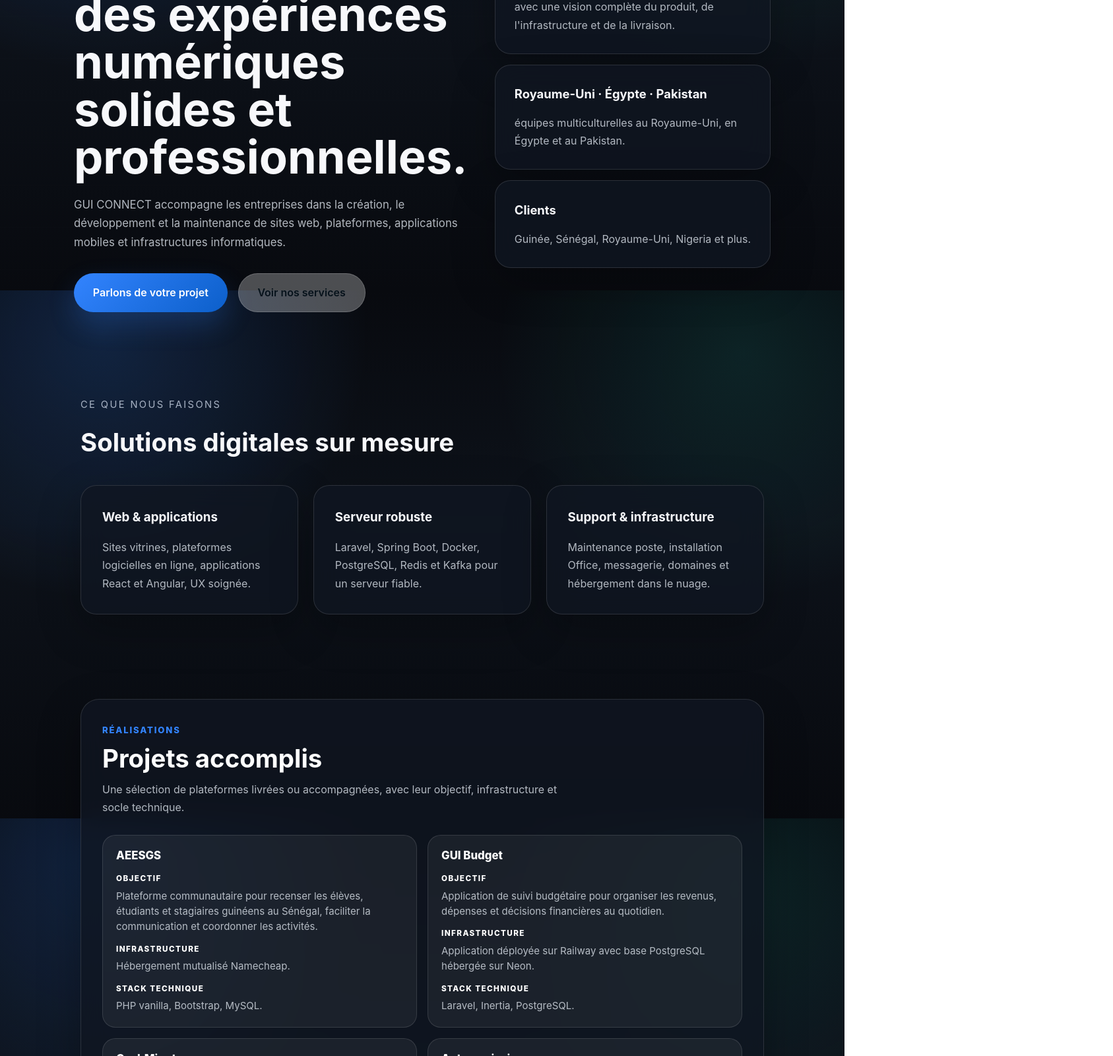
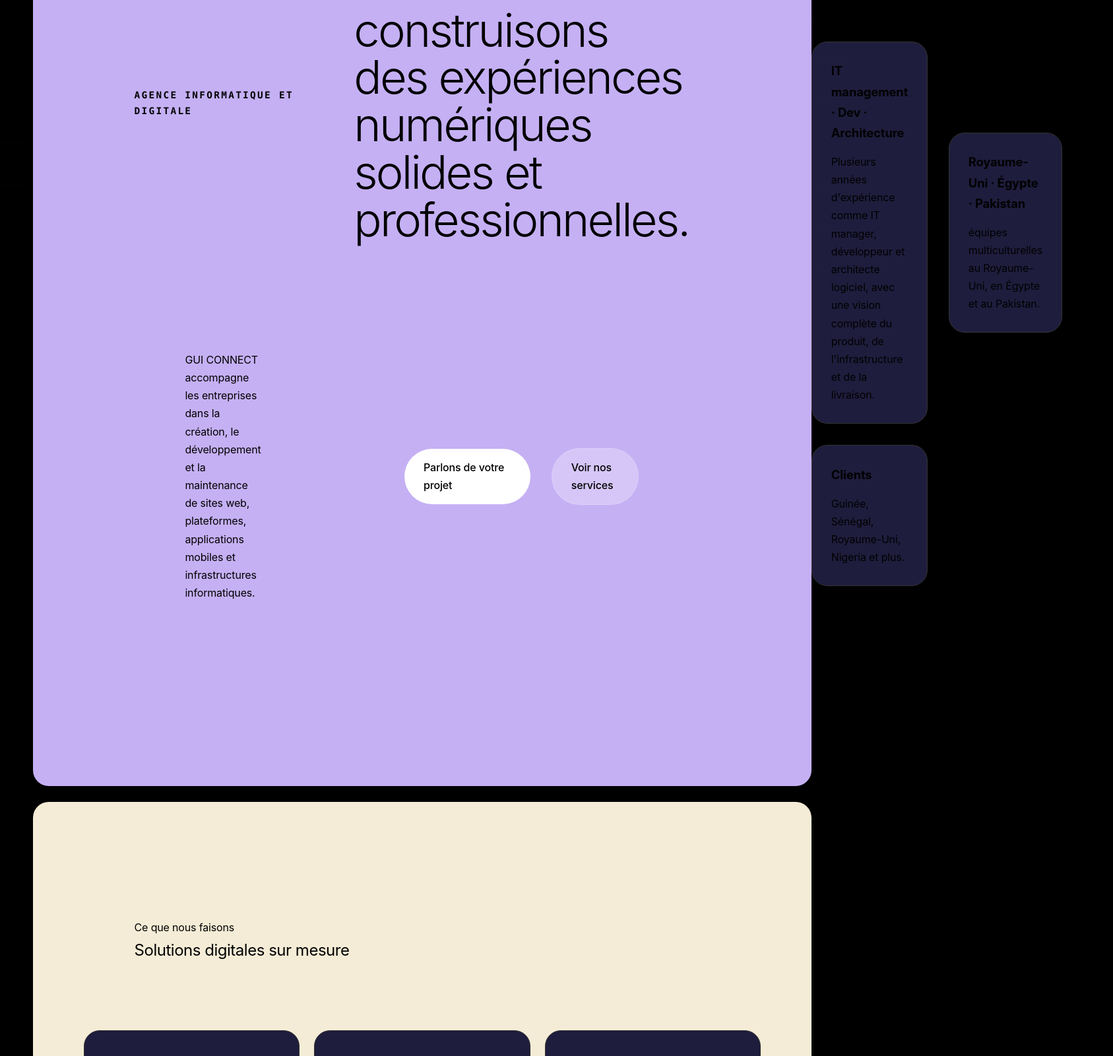
Before and after one commit to ibrabowe97/gui-connect.github.io, a plain HTML site: page index.html in a window 1280 px wide. Shown: the part 360-1960 px from the top of the page at 66% size, 1687 px wide, since content can reach past the window. Drawn offline with Linux system fonts and the light colour scheme; some packages are replaced by stand-ins of ours; a script that the page names is missing.

Commit message:
feat: complete UI/UX overhaul to Figma editorial design system

```diff
--- a/index.html
+++ b/index.html
@@ -93,8 +93,8 @@
     </header>
 
     <main>
-      <section class="hero hero-home">
-        <div class="hero-content">
+      <section class="hero color-block bg-lilac hero-home">
+        <div class="hero color-block bg-lilac-content">
           <p class="eyebrow" data-i18n-key="homeEyebrow">
             Agence informatique et digitale
           </p>
@@ -102,12 +102,12 @@
             Nous construisons des expériences numériques solides et
             professionnelles.
           </h1>
-          <p class="hero-text" data-i18n-key="homeHeroText">
+          <p class="hero color-block bg-lilac-text" data-i18n-key="homeHeroText">
             GUI CONNECT accompagne les entreprises dans la création, le
             développement et la maintenance de sites web, plateformes,
             applications mobiles et infrastructures informatiques.
           </p>
-          <div class="hero-actions">
+          <div class="hero color-block bg-lilac-actions">
             <a href="contact.html" class="btn btn-primary" data-i18n-key="homePrimaryCta"
               >Parlons de votre projet</a
             >
@@ -117,7 +117,7 @@
           </div>
         </div>
 
-        <div class="hero-panel">
+        <div class="hero color-block bg-lilac-panel">
           <div class="stat-card">
             <span data-i18n-key="homeStatExperienceTitle"
               >IT management · Dev · Architecture</span
@@ -145,8 +145,8 @@
         </div>
       </section>
 
-      <section class="section section-spotlight">
-        <div class="section-header">
+      <section class="section color-block bg-cream section-spotlight">
+        <div class="section color-block bg-cream-header">
           <span data-i18n-key="homeSpotlightEyebrow">Ce que nous faisons</span>
           <h2 data-i18n-key="homeSpotlightTitle">
             Solutions digitales sur mesure
--- a/style.css
+++ b/style.css
@@ -1242,3 +1242,146 @@ body.light-mode-active textarea {
     align-items: flex-start;
   }
 }
+
+
+/* --- FIGMA EDITORIAL REDESIGN OVERRIDES --- */
+@import url('https://fonts.googleapis.com/css2?family=Inter:wght@320;330;340;400;480;540;700&display=swap');
+
+:root {
+  --page-gradient-dark: #000000;
+  --page-gradient-light: #ffffff;
+  --content-surface: #1f1d3d;
+  --content-border: #333333;
+  --content-shadow: none;
+  --glass-bg: transparent;
+  --glass-shadow: none;
+  --glass-border: rgba(255, 255, 255, 0.1);
+}
+
+body.light-mode-active {
+  --content-surface: #ffffff;
+  --content-border: #e6e6e6;
+  --content-shadow: none;
+  --glass-bg: transparent;
+  --glass-border: rgba(0, 0, 0, 0.1);
+}
+
+body {
+  font-family: 'Inter', system-ui, sans-serif;
+  letter-spacing: -0.01em;
+}
+
+/* Flatten Glassmorphism */
+.stat-card, .spotlight-card, .feature-card, .detail-panel, .story-card, .partner-card, .contact-panel {
+  backdrop-filter: none !important;
+  -webkit-backdrop-filter: none !important;
+  box-shadow: none !important;
+}
+
+.site-nav, .lang-switch, .theme-toggle, .nav-toggle {
+  backdrop-filter: none !important;
+  -webkit-backdrop-filter: none !important;
+}
+
+/* Typography Polish */
+h1 {
+  font-weight: 340;
+  letter-spacing: -0.04em;
+}
+h2, h3 {
+  font-weight: 400;
+  letter-spacing: -0.02em;
+}
+.eyebrow, .section-header span, .footer-projects-header span {
+  font-family: ui-monospace, SFMono-Regular, Menlo, monospace;
+  text-transform: uppercase;
+  letter-spacing: 0.05em;
+  font-weight: 600;
+  font-size: 0.85rem;
+}
+
+/* Pill Buttons */
+.btn, .header-cta, .mobile-menu-cta {
+  border-radius: 9999px !important;
+  font-weight: 500;
+  letter-spacing: -0.01em;
+  box-shadow: none !important;
+}
+
+.btn-primary, .header-cta, .mobile-menu-cta {
+  background: #ffffff !important;
+  color: #000000 !important;
+}
+body.light-mode-active .btn-primary,
+body.light-mode-active .header-cta,
+body.light-mode-active .mobile-menu-cta {
+  background: #000000 !important;
+  color: #ffffff !important;
+}
+
+/* Color Blocks */
+.bg-lime { background-color: #dceeb1 !important; }
+.bg-lilac { background-color: #c5b0f4 !important; }
+.bg-cream { background-color: #f4ecd6 !important; }
+.bg-pink { background-color: #efd4d4 !important; }
+.bg-mint { background-color: #c8e6cd !important; }
+.bg-coral { background-color: #f3c9b6 !important; }
+.bg-navy { background-color: #1f1d3d !important; }
+
+.bg-lime *, .bg-lilac *, .bg-cream *, .bg-pink *, .bg-mint *, .bg-coral * {
+  color: #000000 !important;
+}
+.bg-navy * {
+  color: #ffffff !important;
+}
+
+.color-block {
+  border-radius: 24px;
+  padding: clamp(3rem, 6vw, 5rem);
+  margin: 1.5rem auto;
+  border: none !important;
+  width: min(100%, 1180px);
+}
+.hero.color-block {
+  margin-top: 2rem;
+}
+
+.footer-projects {
+  border-radius: 24px;
+  background-color: #1f1d3d !important;
+  color: #ffffff !important;
+  border: none !important;
+}
+.footer-projects * {
+  color: #ffffff !important;
+}
+body.light-mode-active .footer-projects {
+  background-color: #f7f7f5 !important;
+  color: #000000 !important;
+}
+body.light-mode-active .footer-projects * {
+  color: #000000 !important;
+}
+.footer-project-card {
+  background-color: rgba(255,255,255,0.05) !important;
+  border: none !important;
+}
+body.light-mode-active .footer-project-card {
+  background-color: #ffffff !important;
+  border: 1px solid #e6e6e6 !important;
+}
+
+/* Fix Inputs for Editorial Theme */
+input, select, textarea {
+  border: 2px solid var(--content-border) !important;
+  background-color: transparent !important;
+  border-radius: 8px !important;
+}
+input:focus, select:focus, textarea:focus {
+  border-color: #000000 !important;
+}
+body:not(.light-mode-active) input:focus,
+body:not(.light-mode-active) select:focus,
+body:not(.light-mode-active) textarea:focus {
+  border-color: #ffffff !important;
+}
```
Also changed, not shown: about.html (+5 -5 lines), contact.html (+3 -3 lines), partners.html (+3 -3 lines), resources.html (+3 -3 lines), services.html (+4 -4 lines).
